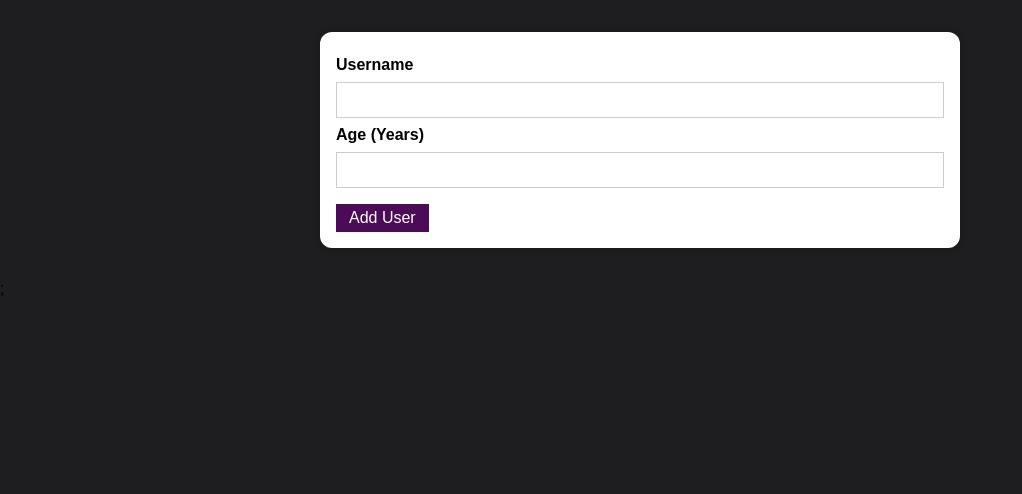
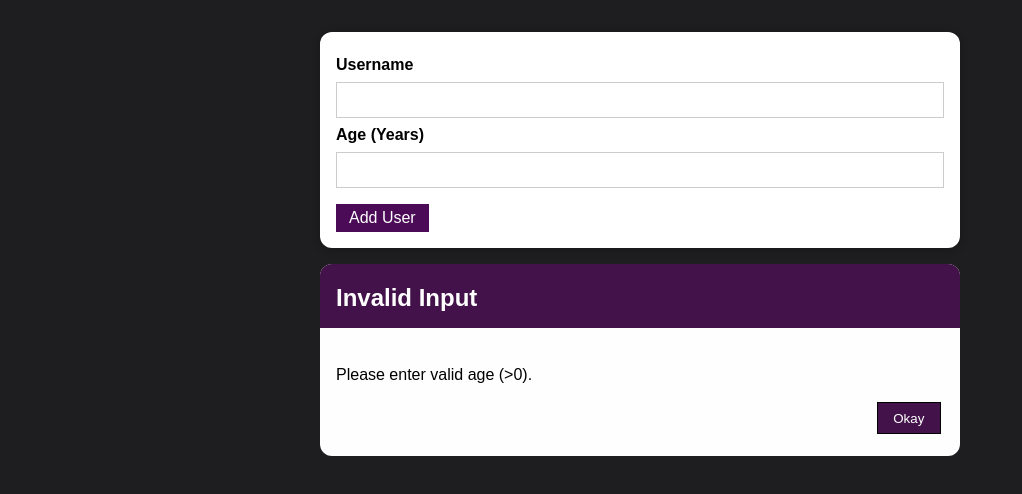
Before and after one commit to jeff-cruz/react-useState-practice, a React (Create React App) app: page / in a window 1280 px wide. Both pictures are taken after typing "Sample", "Sample" into the empty fields and a click on the button "Add User". Shown: the top 494 px of the page, without its empty margins (0-1022 px from the left). Built offline with nearby package versions, Linux system fonts and the light colour scheme.

Commit message:
Added input error functionality to show modal with right messages

```diff
--- a/src/Components/NewUser/NewUserData.js
+++ b/src/Components/NewUser/NewUserData.js
@@ -1,32 +1,44 @@
-import React from "react";
+import React, { useState } from "react";
 import Card from "../../UI/Card/Card";
 import AddUserForm from "./AddUserForm";
+import Modal from '../../UI/Modal/Modal';
 
 const NewUserData = (props) => {
-  // const [inputError, setInputError] = useState(false);
+  const [inputError, setInputError] = useState(false);
+  const [modalMessage, setModalMessage] = useState('');
 
   const getUserData = (enteredUserData) => {
       if (
         enteredUserData.username.trim().length === 0 ||
-      enteredUserData.age.trim().length === 0 ||
+        enteredUserData.age.trim().length === 0
+      ) {
+        setModalMessage("Please enter valid name and age (non-empty values).");
+        setInputError(true);
+      } else if (
         !Number.isInteger(Number(enteredUserData.age)) ||
-      enteredUserData.age <= 0
+        Number(enteredUserData.age) <= 0
       ) {
-      console.log('Input Error');
+        setModalMessage("Please enter valid age (>0).");
+        setInputError(true);
       } else {
         const userData = {
         ...enteredUserData,
         id: Math.random().toString(),
-      };
+      }
       props.onAddUser(userData);
     }
-  };
+  }
+
+  const closeModal = () => {
+    setInputError(false);
+  }
 
   return (
     <>
       <Card>
         <AddUserForm addUser={getUserData} />
       </Card>
+      {inputError && <Modal message={modalMessage} close={closeModal} />}
     </>
   );
 };
--- a/src/UI/Modal/Modal.css
+++ b/src/UI/Modal/Modal.css
@@ -12,7 +12,7 @@
   width: 40rem;
   height: 12rem;
   position: fixed;
-  top: 50%;
+  top: 45%;
   left: 50%;
   transform: translate(-50%, -50%);
   z-index: 1002;
--- a/src/UI/Modal/Modal.js
+++ b/src/UI/Modal/Modal.js
@@ -2,31 +2,32 @@ import React, { useState } from "react";
 import "./Modal.css";
 
 const Modal = (props) => {
-  const [openModal, setOpenModal] = useState(false);
+  const [displayModal, setDisplayModal] = useState(true);
 
-  const closeModal = (event) => {
-    setOpenModal(false);
+  const closeModal = () => {
+    setDisplayModal(false);
+    props.close();
   };
 
-  const modalClass = openModal === false
-    ? "modal close"
-    : "modal open";
+  const modalClass = displayModal === false
+    ? "close"
+    : "open";
 
   return (
-    <>
-      <div className={modalClass} />
+      <div className={modalClass}>
+        <div className="modal" />
         <div className="modal__box">
           <div className="modal__title">
             <h2>Invalid Input</h2>
           </div>
           <div className="modal__description">
-          <span>Please enter valid name and age (non-empty values).</span>
+            <span>{props.message}</span>
           </div>
-        <button onClick={closeModal} className="modal__button">
+          <button type="button" onClick={closeModal} className="modal__button">
             Okay
           </button>
         </div>
-    </>
+      </div>
   );
 };
 
```
Lines whose indentation alone changed are shown as unchanged.
